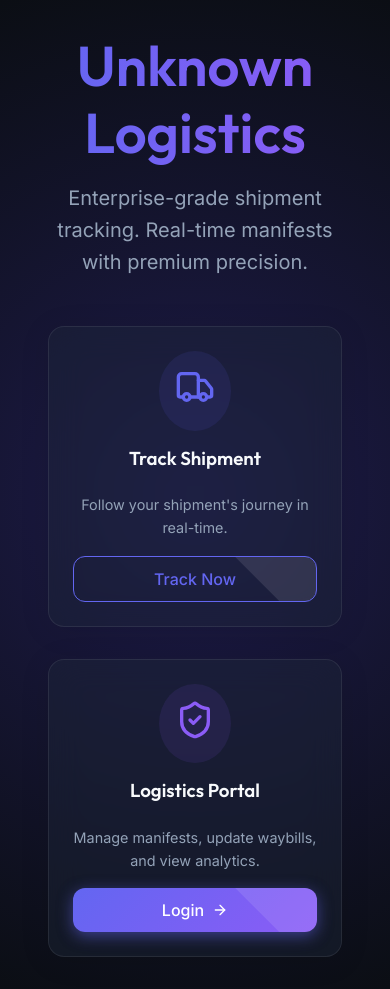
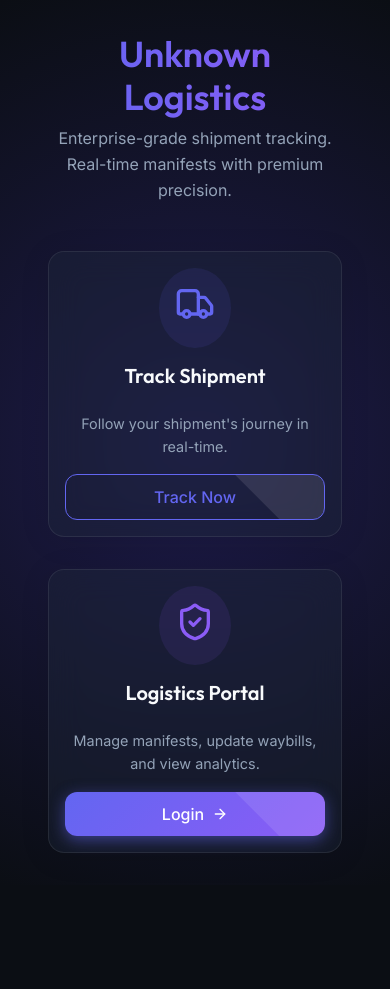
Before and after one commit to DarwinSalcedo/tracker-orders, a React (Vite) app in the folder frontend/: page / in a window 390 px wide. After the commit the page ends 885 px from the top, so only its background shows below. Built offline with nearby package versions, Linux system fonts and the light colour scheme; no server answers.

Commit message:
making responsive

```diff
--- a/frontend/src/components/ShipmentMap.jsx
+++ b/frontend/src/components/ShipmentMap.jsx
@@ -96,7 +96,7 @@ const ShipmentMap = ({ pickup, dropoff, currentLocation }) => {
     }
 
     return (
-        <div style={{ height: '400px', width: '100%', borderRadius: '12px', overflow: 'hidden', border: '1px solid var(--glass-border)' }}>
+        <div style={{ height: '400px', minHeight: '300px', maxHeight: '50vh', width: '100%', borderRadius: '12px', overflow: 'hidden', border: '1px solid var(--glass-border)' }}>
             <MapContainer
                 center={points[0]}
                 zoom={13}
--- a/frontend/src/components/ui/StatusTimeline.jsx
+++ b/frontend/src/components/ui/StatusTimeline.jsx
@@ -79,7 +79,7 @@ const StatusTimeline = ({ history = [] }) => {
                             </div>
 
                             <div style={{ flex: 1 }}>
-                                <div style={{ display: 'flex', justifyContent: 'space-between', alignItems: 'center', marginBottom: '0.25rem' }}>
+                                <div className="flex-stack-sm" style={{ display: 'flex', justifyContent: 'space-between', alignItems: 'center', marginBottom: '0.25rem' }}>
                                     <span style={{
                                         fontWeight: isLatest ? '600' : '400',
                                         color: isLatest ? 'var(--color-text-main)' : 'var(--color-text-muted)',
--- a/frontend/src/pages/Backoffice/Register.jsx
+++ b/frontend/src/pages/Backoffice/Register.jsx
@@ -93,7 +93,7 @@ const Register = () => {
 
                         <div className="input-group" style={{ marginBottom: '1.5rem' }}>
                             <label style={{ display: 'block', marginBottom: '0.75rem', color: 'var(--color-text-dim)', fontSize: '0.875rem', fontWeight: '500' }}>Select Account Type</label>
-                            <div style={{ display: 'grid', gridTemplateColumns: '1fr 1fr', gap: '1rem' }}>
+                            <div style={{ display: 'grid', gridTemplateColumns: 'repeat(auto-fit, minmax(140px, 1fr))', gap: '1rem' }}>
                                 <motion.div
                                     whileHover={{ scale: 1.02 }}
                                     whileTap={{ scale: 0.98 }}
--- a/frontend/src/pages/Home.jsx
+++ b/frontend/src/pages/Home.jsx
@@ -21,8 +21,8 @@ const Home = () => {
                     animate={{ opacity: 1, y: 0 }}
                     transition={{ duration: 0.8 }}
                 >
-                    <h1 style={{ fontSize: '3.5rem', marginBottom: '1rem' }} className="text-gradient">Unknown Logistics</h1>
-                    <p style={{ fontSize: '1.25rem', color: 'var(--color-text-muted)', marginBottom: '3rem' }}>
+                    <h1 className="text-gradient">Unknown Logistics</h1>
+                    <p style={{ color: 'var(--color-text-muted)', marginBottom: '3rem' }}>
                         Enterprise-grade shipment tracking. Real-time manifests with premium precision.
                     </p>
                 </motion.div>
--- a/frontend/src/pages/Tracker/OrderDetails.jsx
+++ b/frontend/src/pages/Tracker/OrderDetails.jsx
@@ -16,8 +16,8 @@ const OrderDetails = ({ order, onBack }) => {
             exit={{ opacity: 0, y: -20 }}
             style={{ width: '100%', maxWidth: '800px' }}
         >
-            <div style={{ marginBottom: '2rem', display: 'flex', justifyContent: 'space-between', alignItems: 'center' }}>
-                <Button variant="secondary" onClick={onBack}>&larr; Tracking Portal</Button>
+            <div className="flex-stack" style={{ marginBottom: '2rem', display: 'flex', justifyContent: 'space-between', alignItems: 'center' }}>
+                <Button variant="secondary" onClick={onBack} fullWidth={false}>&larr; Tracking Portal</Button>
                 <div style={{ textAlign: 'right' }}>
                     <p style={{ fontSize: '0.8rem', color: 'var(--color-text-muted)', marginBottom: '0.2rem' }}>WAYBILL NUMBER</p>
                     <span className="text-gradient" style={{ fontWeight: '700', fontSize: '1.4rem' }}>
--- a/frontend/src/pages/Tracker/TrackOrder.jsx
+++ b/frontend/src/pages/Tracker/TrackOrder.jsx
@@ -76,10 +76,10 @@ const TrackOrder = () => {
             background: 'radial-gradient(ellipse at top, #0f172a, #000000)'
         }}>
             {/* Header / Nav */}
-            <div className="container" style={{ width: '100%', marginBottom: '2rem', display: 'flex', justifyContent: 'flex-start', gap: '1rem' }}>
+            <div className="container" style={{ width: '100%', marginBottom: '2rem' }}>
                 {!orderData && (
-                    <>
-                        <Button variant="ghost" onClick={() => navigate(-1)}>
+                    <div className="flex-stack-sm" style={{ display: 'flex', gap: '1rem' }}>
+                        <Button variant="secondary" onClick={() => navigate(-1)}>
                             <ArrowLeft size={18} /> Back
                         </Button>
                         {isAuthenticated && (
@@ -87,7 +87,7 @@ const TrackOrder = () => {
                                 <LayoutDashboard size={18} /> Dashboard
                             </Button>
                         )}
-                    </>
+                    </div>
                 )}
             </div>
 
--- a/frontend/src/styles/global.css
+++ b/frontend/src/styles/global.css
@@ -85,3 +85,79 @@ select {
     display: flex;
     flex-direction: column;
 }
+
+/* Responsive Overrides */
+@media (max-width: 768px) {
+    :root {
+        --spacing-lg: 1rem;
+        --spacing-xl: 1.5rem;
+        --spacing-2xl: 2rem;
+    }
+
+    h1 {
+        font-size: 2.25rem;
+    }
+
+    h2 {
+        font-size: 1.75rem;
+    }
+
+    h3 {
+        font-size: 1.25rem;
+    }
+
+    .container {
+        padding: 0 var(--spacing-md);
+    }
+
+    /* Table Responsiveness */
+    .responsive-table-container {
+        overflow-x: auto;
+        -webkit-overflow-scrolling: touch;
+        margin: 0 -1rem;
+        padding: 0 1rem;
+    }
+}
+
+.mobile-only {
+    display: none;
+}
+
+.desktop-only {
+    display: block;
+}
+
+@media (max-width: 640px) {
+    .mobile-only {
+        display: block;
+    }
+
+    .desktop-only {
+        display: none;
+    }
+
+    .flex-stack {
+        flex-direction: column !important;
+        align-items: flex-start !important;
+        gap: 1.5rem !important;
+    }
+
+    .flex-stack>* {
+        width: 100%;
+    }
+
+    .flex-stack-sm {
+        flex-direction: column !important;
+        gap: 0.5rem !important;
+    }
+
+    /* Form adjustments */
+    input,
+    select {
+        width: 100% !important;
+    }
+
+    .full-width-mobile {
+        width: 100% !important;
+    }
+}
--- a/frontend/src/styles/variables.css
+++ b/frontend/src/styles/variables.css
@@ -3,26 +3,33 @@
 
 :root {
   /* Colors - Premium Dark Theme */
-  --color-bg-main: #0B0E14; /* Deep, almost black blue */
-  --color-bg-secondary: #151A23; /* Slightly lighter for cards */
+  --color-bg-main: #0B0E14;
+  /* Deep, almost black blue */
+  --color-bg-secondary: #151A23;
+  /* Slightly lighter for cards */
 
-  --color-primary: #6366f1; /* Indigo 500 */
+  --color-primary: #6366f1;
+  /* Indigo 500 */
   --color-primary-hover: #4f46e5;
   --color-primary-glow: rgba(99, 102, 241, 0.5);
 
-  --color-accent: #8b5cf6; /* Violet */
+  --color-accent: #8b5cf6;
+  /* Violet */
   --color-accent-glow: rgba(139, 92, 246, 0.5);
 
   --color-success: #10b981;
   --color-warning: #f59e0b;
   --color-error: #ef4444;
 
-  --color-text-main: #F8FAFC; /* Slate 50 */
-  --color-text-muted: #94A3B8; /* Slate 400 */
+  --color-text-main: #F8FAFC;
+  /* Slate 50 */
+  --color-text-muted: #94A3B8;
+  /* Slate 400 */
   --color-text-on-primary: #ffffff;
 
   /* Glassmorphism */
-  --glass-bg: rgba(30, 41, 59, 0.4); /* Slate 800 with opacity */
+  --glass-bg: rgba(30, 41, 59, 0.4);
+  /* Slate 800 with opacity */
   --glass-border: rgba(255, 255, 255, 0.08);
   --glass-blur: 16px;
   --glass-shadow: 0 4px 30px rgba(0, 0, 0, 0.1);
@@ -48,6 +55,12 @@
   /* Transitions */
   --transition-fast: 0.2s cubic-bezier(0.4, 0, 0.2, 1);
   --transition-smooth: 0.3s cubic-bezier(0.4, 0, 0.2, 1);
+
+  /* Breakpoints */
+  --screen-sm: 640px;
+  --screen-md: 768px;
+  --screen-lg: 1024px;
+  --screen-xl: 1280px;
 }
 
 .light-mode {
```
Also changed, not shown: frontend/src/pages/Backoffice/CreateOrder.jsx (+4 -4 lines), frontend/src/pages/Backoffice/Dashboard.jsx (+4 -4 lines), frontend/src/pages/Backoffice/EditShipmentModal.jsx (+5 -5 lines).
